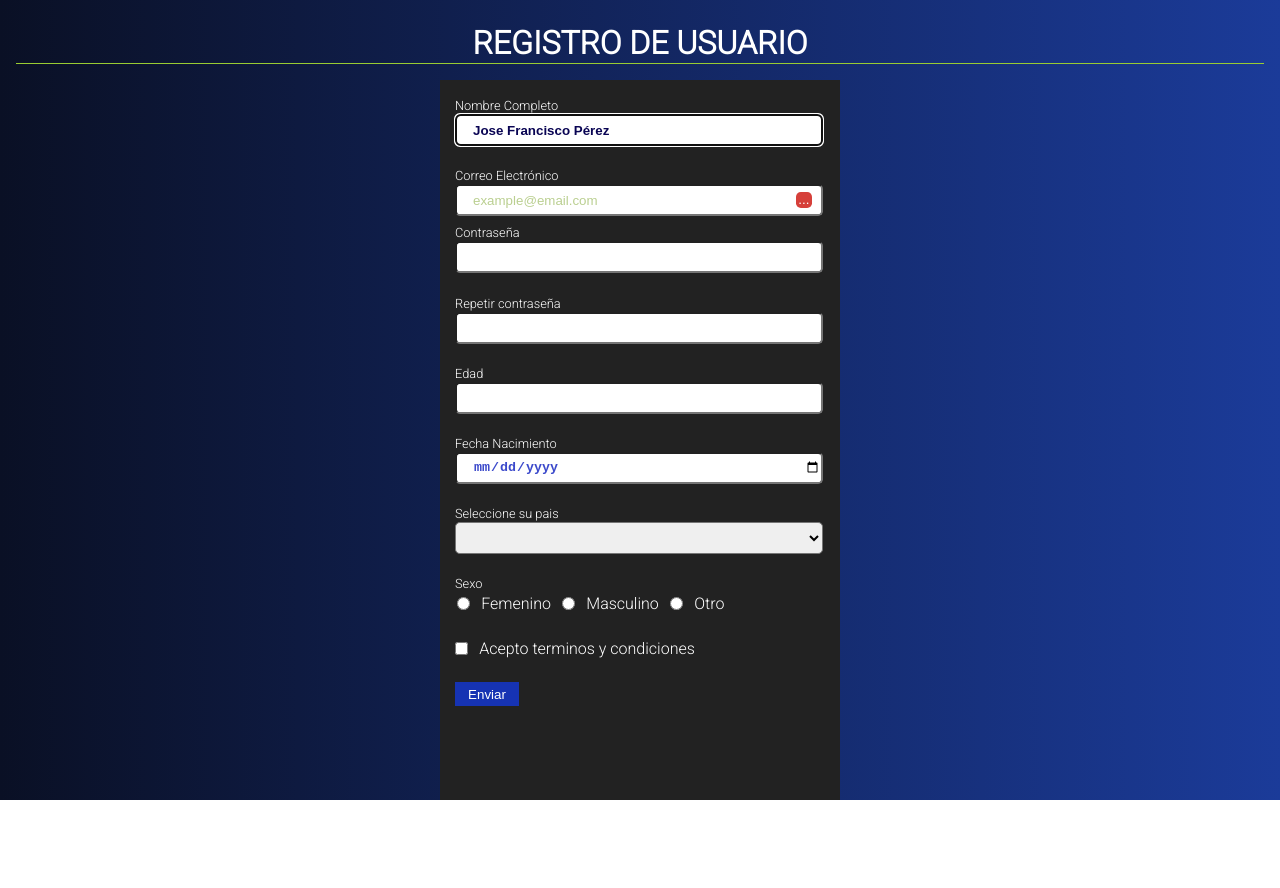
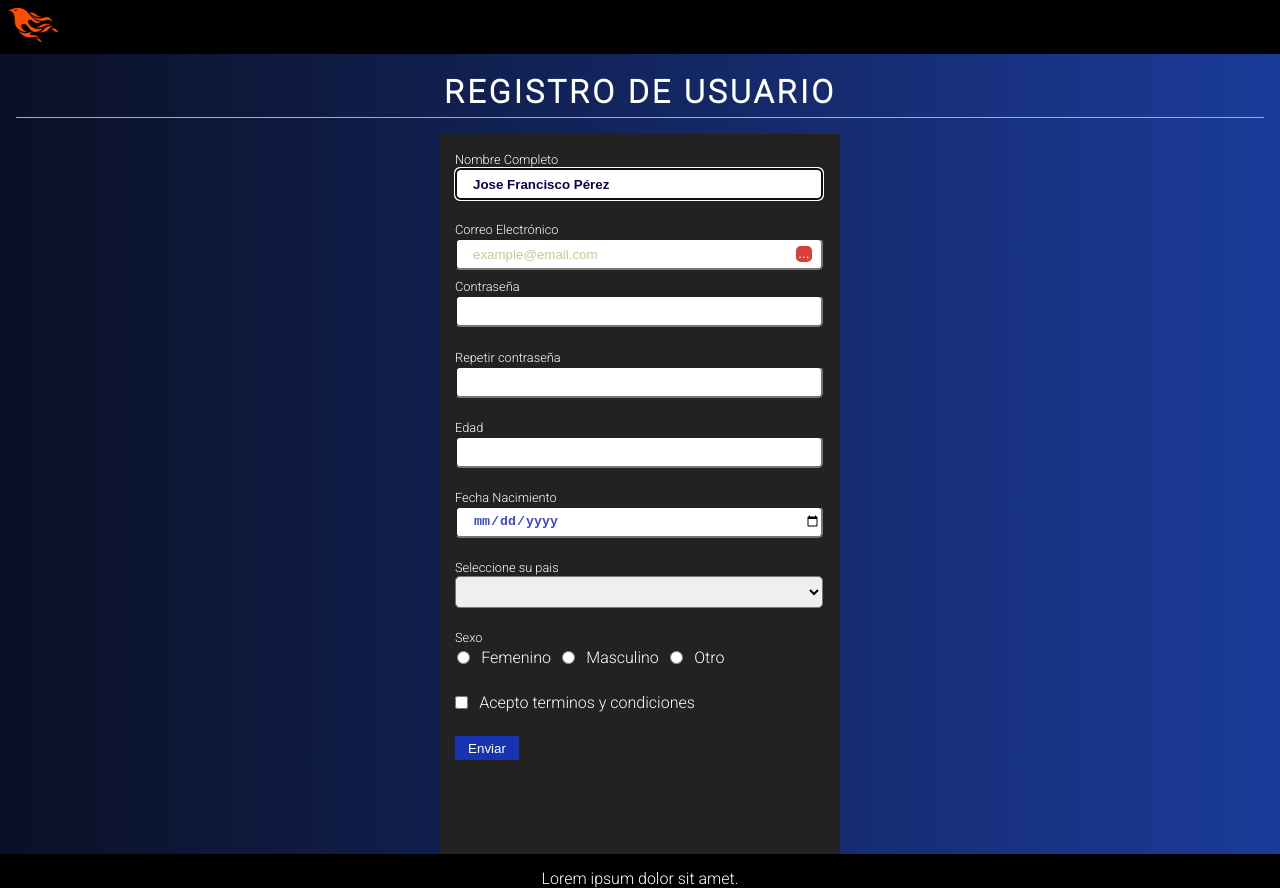
Before and after one commit to javiark/TrabajoPractico3-Forms, a plain HTML site: page scss/pages/register/register.html in a window 1280 px wide. Before the commit the page ends 800 px from the top, so only its background shows below. Drawn offline with Linux system fonts and the light colour scheme.

```diff
--- a/scss/layout/_forms.scss
+++ b/scss/layout/_forms.scss
@@ -1,18 +1,25 @@
+body {
+    background-color: black;
+}
+
 .bodyform {
+    // margin-top: 60px;
    background-image: linear-gradient(90deg,#0a1025, #1b3b99) ;
 }
 
 
 
 .header {
+    letter-spacing: 3px;
     height: 80px;
     display: flex;
+
     &__title {
         width: 100%;
         justify-content: center;
         padding-top: 5rem;
         border-bottom:0.1rem #99cc32 solid;
-        padding: 0.5rem;
+        padding: 0.2rem;
         margin: 1rem;
         color: white;
     }
@@ -140,3 +147,12 @@
     input:focus, textarea:focus {
         color: rgb(9, 4, 83);
     }
+
+    .footer{
+        color: white;
+        flex-direction: column;
+        display: flex;
+        justify-content: center;
+        align-items: center;
+        padding-top: 15px;
+    }
--- a/scss/pages/register/register.html
+++ b/scss/pages/register/register.html
@@ -8,8 +8,12 @@
     <link rel="stylesheet" href="https://cdnjs.cloudflare.com/ajax/libs/font-awesome/6.2.1/css/all.min.css" integrity="sha512-MV7K8+y+gLIBoVD59lQIYicR65iaqukzvf/nwasF0nqhPay5w/9lJmVM2hMDcnK1OnMGCdVK+iQrJ7lzPJQd1w==" crossorigin="anonymous" referrerpolicy="no-referrer" />
     <link rel="stylesheet" href="/css/main.css">
 </head>
-<body class="bodyform">
+<body >
+    <img src="/assets/images/logo.png"  height="50px"  alt="logo">
+    <main class="bodyform">
+
     <header class="header">
+
         <h1 class="header__title">REGISTRO DE USUARIO</h1>
     </header>
     <section class="register">
@@ -328,6 +332,10 @@
 
         </form>
     </section>
+</main>
+<footer>
+    <div class="footer">Lorem ipsum dolor sit amet.</div>
+</footer>
 
 
 </body>
```
Also changed, not shown: assets/images/logo.png (added), css/main.css.
